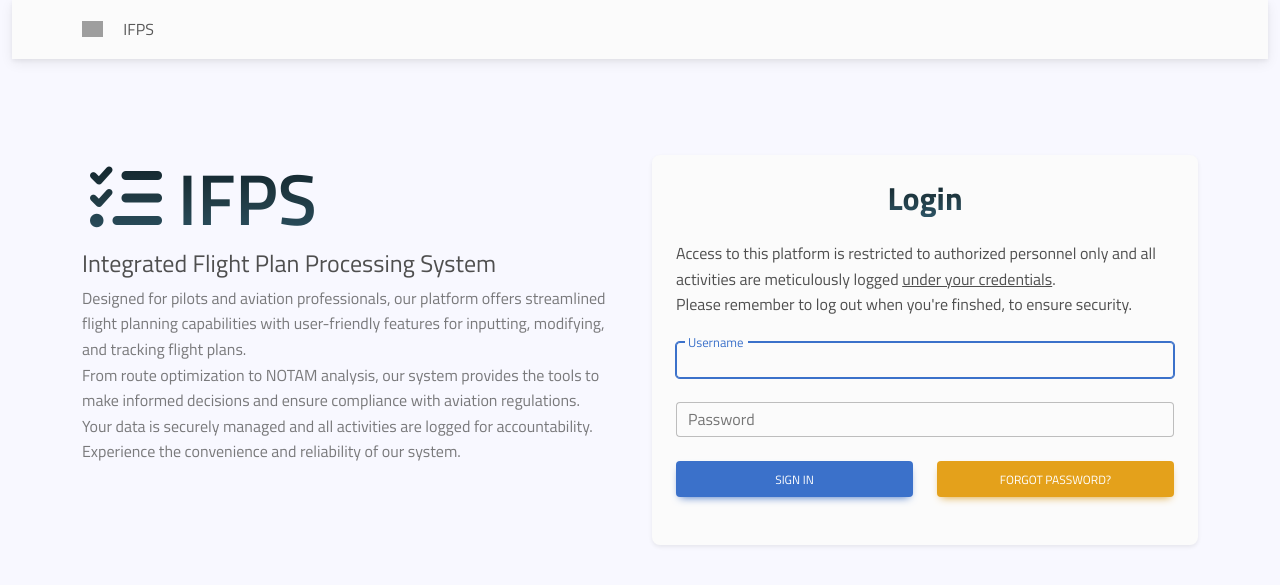
After one commit to firozsoft/ifps, a Django app: page /core/login in a window 1280 px wide. The commit adds this page. Shown: the top 585 px of the page. Run offline with Django 3.2, Linux system fonts and the light colour scheme; grey boxes are pictures that could not be loaded.

Commit message:
Added export functionality, template pages

```diff
--- a/config/settings.py
+++ b/config/settings.py
@@ -134,7 +134,7 @@ USE_I18N = True
 
 USE_L10N = True
 
-USE_TZ = True
+USE_TZ = False
 
 # Static files (CSS, JavaScript, Images)
 # https://docs.djangoproject.com/en/3.2/howto/static-files/
--- a/config/urls.py
+++ b/config/urls.py
@@ -6,7 +6,7 @@ from django.views.generic import TemplateView
 urlpatterns = [
     path("admin/", admin.site.urls),
     path("core/", include("core.urls")),
-    path("", TemplateView.as_view(template_name="index.html")),
+    path("", TemplateView.as_view(template_name="pages/index.html")),
 ]
 
 if settings.DEBUG:
--- /dev/null
+++ b/core/admin.py
@@ -0,0 +1,4 @@
+from django.contrib import admin
+
+admin.site.site_header = "IFPS Administration"
+admin.site.site_title = "IFPS Site Admin"
--- a/core/urls.py
+++ b/core/urls.py
@@ -3,5 +3,8 @@ from django.urls import path
 from . import views
 
 urlpatterns = [
-    path("", views.scrutinization, name="fpl-scrutinization"),
+    path("login", views.CustomLoginView.as_view(), name="login"),
+    path("submission", views.submission, name="submission"),
+    path("export-model/<model_name>", views.export_model, name="export_model"),
+    path("export-models", views.export_models, name="export_models"),
 ]
--- a/core/views.py
+++ b/core/views.py
@@ -14,23 +14,16 @@ from django.views.decorators.http import require_http_methods
 
 from core.analyzers.logical_checks import logical_check
 from core.analyzers.regexer import regex_parse
-from core.forms import ExportForm
-from core.utils.helpers import get_app_all_models, get_model_class_and_fields
+from core.utils.helpers import (
+    field_value_normalize,
+    get_app_all_models,
+    get_model_class_and_fields,
+)
 
 
-def membership_status_check(user):
-    return user.membership_status
-
-
-@login_required
-@require_http_methods(["POST"])
-def scrutinization(request: HttpRequest) -> JsonResponse:
-    msg = request.POST.get(key="message", default=None)
-    if not msg:
-        return JsonResponse({"error_message": "field message is missing", "error_code": "msg_not_found"})
-    if msg.startswith("(FPL"):
-        return fpl_scrutinization(request, msg)
-    return JsonResponse({"Error": "text must be an AFTN FPL message"})
+class CustomLoginView(LoginView):
+    template_name = "pages/login.html"
+    success_url = "/"
 
 
 def fpl_scrutinization(request, msg: str) -> JsonResponse:
@@ -42,6 +35,7 @@ def fpl_scrutinization(request, msg: str) -> JsonResponse:
         )
 
     filled_data = {
+        # "msg_type": parts[0], #-> (FPL
         "call_sign": parts[1],
         "flt_rule_type": parts[2],
         "numbers_type_weak": parts[3],
@@ -69,16 +63,46 @@ def fpl_scrutinization(request, msg: str) -> JsonResponse:
     if err:
         return JsonResponse(err, status=400)
 
-    return render(request, "index.html", {"data": json.dumps(res)})
+    return render(request, "pages/index.html", {"data": json.dumps(res)})
+
+
+@login_required
+@require_http_methods(["POST"])
+def submission(request: HttpRequest) -> JsonResponse:
+    msg = request.POST.get(key="message", default=None)
+    if not msg:
+        return JsonResponse({"error_message": "field message is missing", "error_code": "msg_not_found"})
+    if msg.startswith("(FPL"):
+        return fpl_scrutinization(request, msg)
+    return JsonResponse({"Error": "text must be an AFTN FPL message"})
+
+
 def model_to_excel_bytesio(model_name: str) -> io.BytesIO:
     # Get the model class and fields
-    model_class, model_fields, expected_fields, required_fields = get_model_class_and_fields(model_name)
+    model_class, model_fields, expected_fields_for_excel, required_fields = get_model_class_and_fields(
+        model_name
+    )
+
+    exportable_fields = [model_field.name for model_field in model_fields]
 
     # Retrieve data from the database
-    data = map(model_to_dict, model_class.objects.all())
+    # excel columns have to be field.verbose_name.upper and they'r values should be human readable
+    # but model_to_dict dict is a key value pair of model field.name and field.value
+    # the logic below is used to change dict key from field.name to field.verbose_name
+    field_name_to_vbname = {
+        model_field.name: model_field.verbose_name.upper() for model_field in model_fields
+    }
+    field_name_to_obj = {model_field.name: model_field for model_field in model_fields}
+    data = [
+        {
+            field_name_to_vbname[field]: field_value_normalize(field_name_to_obj[field], value)
+            for field, value in model_to_dict(instance, fields=exportable_fields).items()
+        }
+        for instance in model_class.objects.all()
+    ]
 
     # Create a DataFrame from the data
-    df = pd.DataFrame(data=data, columns=expected_fields)
+    df = pd.DataFrame(data=data, columns=expected_fields_for_excel)
 
     # Create a BytesIO object to store the Excel file
     excel_buffer = io.BytesIO()
@@ -90,7 +114,7 @@ def model_to_excel_bytesio(model_name: str) -> io.BytesIO:
 
 
 @staff_member_required
-def export_all_models(request: HttpRequest) -> HttpResponse:
+def export_models(request: HttpRequest) -> HttpResponse:
     """
     It exports the data of all models of this project to Excel files and returns
     a ZIP archive containing the Excel files as an HTTP response.
@@ -100,7 +124,7 @@ def export_all_models(request: HttpRequest) -> HttpResponse:
     # Create a BytesIO object to store the ZIP archive
     zip_buffer = io.BytesIO()
 
-    timestamp = datetime.now().strftime("%Y-%m-%d-%H-%M-%S")
+    timestamp = datetime.now().strftime("%Y-%m-%d-%H-%M")
 
     with zipfile.ZipFile(zip_buffer, "w", zipfile.ZIP_DEFLATED) as zip_file:
         for model_name in model_names:
@@ -111,7 +135,7 @@ def export_all_models(request: HttpRequest) -> HttpResponse:
     response = HttpResponse(zip_buffer.getvalue(), content_type="application/zip")
 
     # Set the filename for the response
-    response["Content-Disposition"] = f'attachment; filename="ifps-{timestamp}.zip"'
+    response["Content-Disposition"] = f'attachment; filename="ifps-export-{timestamp}.zip"'
 
     return response
 
@@ -129,7 +153,7 @@ def export_model(request: HttpRequest, model_name: str) -> HttpResponse:
     )
 
     # Set the filename for the response (optional)
-    timestamp = datetime.now().strftime("%Y-%m-%d-%H-%M-%S")
+    timestamp = datetime.now().strftime("%Y-%m-%d-%H-%M")
     response["Content-Disposition"] = f'attachment; filename="{model_name}-{timestamp}.xlsx"'
 
     return response
--- a/templates/admin/base_site.html
+++ b/templates/admin/base_site.html
@@ -2,7 +2,7 @@
 
 {% block userlinks %}
   <div id="user-tools">
-    <a href="{% url "export_all_models" %}" class="">Export All</a>
+    <a href="{% url "export_models" %}" class="">Export All</a>
     /
     {{ block.super }}
   </div>
--- a/templates/base.html
+++ b/templates/base.html
@@ -2,39 +2,49 @@
 <!DOCTYPE html>
 <html lang="{{ LANGUAGE_CODE|default:'en-us' }}">
   <head>
-    <meta charset="UTF-8"/>
-    <meta http-equiv="X-UA-Compatible" content="IE=edge"/>
-    <meta name="viewport" content="width=device-width, initial-scale=1.0"/>
+    <meta charset="UTF-8" />
+    <meta http-equiv="X-UA-Compatible" content="IE=edge" />
+    <meta name="viewport" content="width=device-width, initial-scale=1.0" />
     <!-- SEO MetaTags -->
-    <meta name="robots" content="index, follow"/>
+    <meta name="robots" content="index, follow" />
     <meta name="description"
-          content="{% block meta_description %}{% endblock meta_description %}"/>
+          content="{% block meta_description %}
+                   {% endblock meta_description %}" />
     <meta name="keywords"
-          content="{% block meta_keywords %}{% endblock meta_keywords %}"/>
+          content="{% block meta_keywords %}
+                   {% endblock meta_keywords %}" />
     <!-- /SEO MetaTags -->
     <!-- FavIcon -->
     <link rel="shortcut icon"
           href="{% static 'img/favicon.ico' %}"
-          type="image/x-icon"/>
+          type="image/x-icon" />
     <!-- Style -->
-    <link rel="stylesheet" href="{% static 'css/bootstrap.rtl.min.css' %}"/>
-    <link rel="stylesheet" href="{% static 'css/bootstrap-icons.css' %}"/>
-    <link rel="stylesheet" href="{% static 'css/style.css' %}"/>
+    <link rel="stylesheet" href="{% static 'css/mdb.min.css' %}" />
+    <link rel="stylesheet" href="{% static 'css/fontawesome.all.min.css' %}" />
+    <link rel="stylesheet" href="{% static 'css/style.css' %}" />
     {% block extra_heads %}
     {% endblock extra_heads %}
     <title>
+      IFPS ·
       {% block title %}
       {% endblock title %}
     </title>
-    <script src="{% static 'js/htmx.min.js' %}"></script>
+
   </head>
-  <body>
-    <div class="container my-4">
+  <body class="container-fluid">
+
+    {% include "partials/navbar.html" %}
+
+    <div class="container">
       {% block content %}
       {% endblock content %}
     </div>
+
     <!-- js -->
-    <script src="{% static 'js/bootstrap.bundle.min.js' %}"></script>
+    <script type="text/javascript" src="{% static 'js/mdb.es.min.js' %}"></script>
+    <script type="text/javascript" src="{% static 'js/mdb.umd.min.js' %}"></script>
+    <script type="text/javascript" src="{% static 'js/htmx.min.js' %}"></script>
+    <script type="text/javascript" src="{% static 'js/main.js' %}"></script>
     {% block document_ready %}
     {% endblock document_ready %}
   </body>
--- /dev/null
+++ b/templates/pages/login.html
@@ -0,0 +1,110 @@
+{% extends "base.html" %}
+
+{% block extra_heads %}
+  <style>
+      h1,
+      h2 {
+          background: #0F2027;
+          /* fallback for old browsers */
+          background: -webkit-linear-gradient(to top, #2C5364, #203A43, #0F2027);
+          /* Chrome 10-25, Safari 5.1-6 */
+          background: linear-gradient(to top, #2C5364, #203A43, #0F2027);
+          /* W3C, IE 10+/ Edge, Firefox 16+, Chrome 26+, Opera 12+, Safari 7+ */
+          background-clip: text;
+          -webkit-background-clip: text;
+          -webkit-text-fill-color: transparent;
+      }
+
+      h1 {
+          font-size: 72px;
+      }
+  </style>
+{% endblock extra_heads %}
+
+{% block title %}
+  Login
+{% endblock title %}
+
+{% block content %}
+  <div class="row mt-5 pt-5">
+    <div class="col-6">
+      <h1 class="text-purple-500 fw-semibold rounded-1 px-2">
+        <i class="fa fa-list-check"></i>
+        <span class="bg-local">IFPS</span>
+      </h1>
+
+      <h4>Integrated Flight Plan Processing System</h4>
+      <p class="text-body-secondary">
+        Designed for pilots and aviation professionals, our platform offers streamlined flight planning
+        capabilities with user-friendly features for inputting, modifying, and tracking flight plans.
+        <br />
+        From route optimization to NOTAM analysis, our system provides the tools to make
+        informed decisions and ensure compliance with aviation regulations.
+        <br />
+        Your data is securely managed and all activities are logged for accountability.
+        <br />
+        Experience the convenience and reliability of our system.
+      </p>
+    </div>
+    <div class="col-6">
+      <div class="card border-0 bg-light shadow-sm">
+        <div class="card-body">
+          <h2 class="card-title text-center fw-bold mb-4">
+            <i class="bi-person-bounding-box"></i>
+            Login
+          </h2>
+          <p class="card-text mb-4">
+            Access to this platform is restricted to authorized personnel only
+            and all activities are meticulously logged <u>under your credentials</u>.
+            <br />
+            Please remember to log out when you're finshed, to ensure security.
+          </p>
+          <form method="post" action="{% url "login" %}">
+            {% csrf_token %}
+            {{ form.non_field_errors }}
+            <!-- Username input -->
+            {{ form.username.errors }}
+            <div data-mdb-input-init class="form-outline mb-4">
+              <input type="text"
+                     id="username"
+                     name="username"
+                     class="form-control"
+                     autofocus />
+              <label class="form-label" for="username">Username</label>
+              <small>{{ form.username.help_text }}</small>
+            </div>
+
+            <!-- Password input -->
+            {{ form.password.errors }}
+            <div data-mdb-input-init class="form-outline mb-4">
+              <input type="password" id="password" name="password" class="form-control" />
+              <label class="form-label" for="password">Password</label>
+              <small>{{ form.password.help_text }}</small>
+            </div>
+
+            <!-- 2 column grid layout for inline styling -->
+            <div class="row mb-4">
+              <div class="col d-flex justify-content-center">
+                <!-- Submit button -->
+                <button data-mdb-ripple-init type="submit" class="btn btn-primary btn-block">
+                  <i class="bi-unlock-fill"></i>
+                  Sign in
+                </button>
+              </div>
+
+              <div class="col">
+                <!-- Simple link -->
+
+                <a class="btn btn-warning btn-block" href="#!">
+                  <i class="bi-lock-fill"></i>
+                Forgot password?</a>
+              </div>
+            </div>
+          </form>
+
+        </div>
+      </div>
+    </div>
+  </div>
+
+{% endblock content %}
--- /dev/null
+++ b/templates/partials/navbar.html
@@ -0,0 +1,47 @@
+<!-- Navbar -->
+<nav class="navbar navbar-expand-lg navbar-light bg-body-tertiary">
+  <!-- Container wrapper -->
+  <div class="container">
+    <!-- Navbar brand -->
+    <a class="navbar-brand me-2" href="/">
+      <img src="noshadows.webp"
+           height="16"
+           alt="IFPS"
+           loading="lazy"
+           style="margin-top: -1px" />
+    </a>
+
+    <!-- Toggle button -->
+    <button data-mdb-collapse-init
+            class="navbar-toggler"
+            type="button"
+            data-mdb-target="#navbarButtonsExample"
+            aria-controls="navbarButtonsExample"
+            aria-expanded="false"
+            aria-label="Toggle navigation">
+      <i class="fas fa-bars"></i>
+    </button>
+
+    <!-- Collapsible wrapper -->
+    <div class="collapse navbar-collapse" id="navbarButtonsExample">
+      <!-- Left links -->
+      <ul class="navbar-nav me-auto mb-2 mb-lg-0">
+        <li class="nav-item">
+          <a class="nav-link" href="#">IFPS</a>
+        </li>
+      </ul>
+      <!-- Left links -->
+
+      <div class="d-flex align-items-center">
+        {% if request.user.is_staff %}
+          <a data-mdb-ripple-init
+             href="{% url "admin:index" %}"
+             class="btn btn-link px-3 me-2">Admin</a>
+        {% endif %}
+      </div>
+    </div>
+    <!-- Collapsible wrapper -->
+  </div>
+  <!-- Container wrapper -->
+</nav>
+<!-- Navbar -->
```
Also changed, not shown: core/utils/helpers.py (+90 -4 lines), templates/admin/app_list.html (+8 -7 lines), templates/index.html (deleted, +0 -17 lines), templates/pages/index.html (added, +25 -0 lines), templates/404.html (added), templates/500.html (added).
